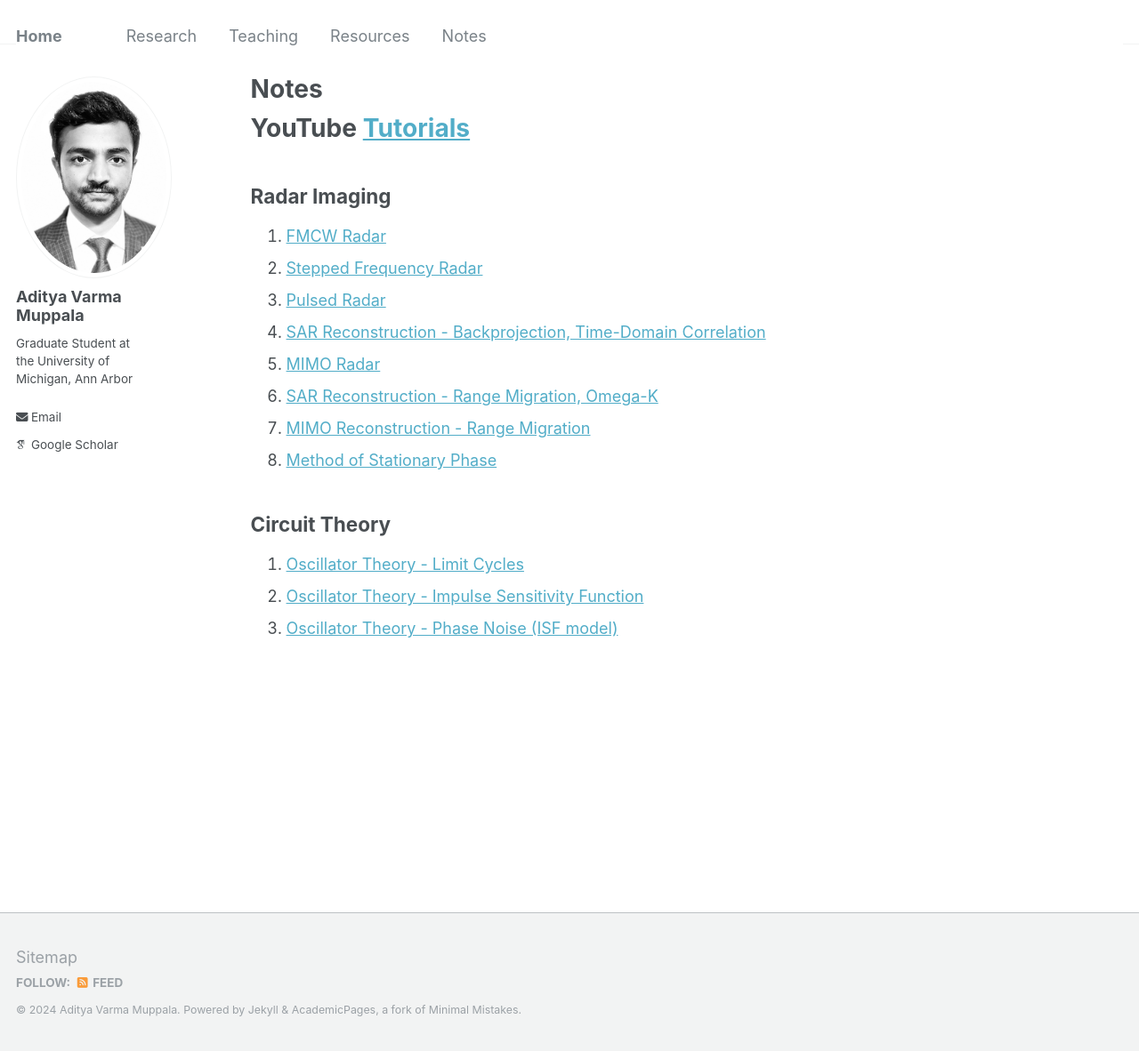
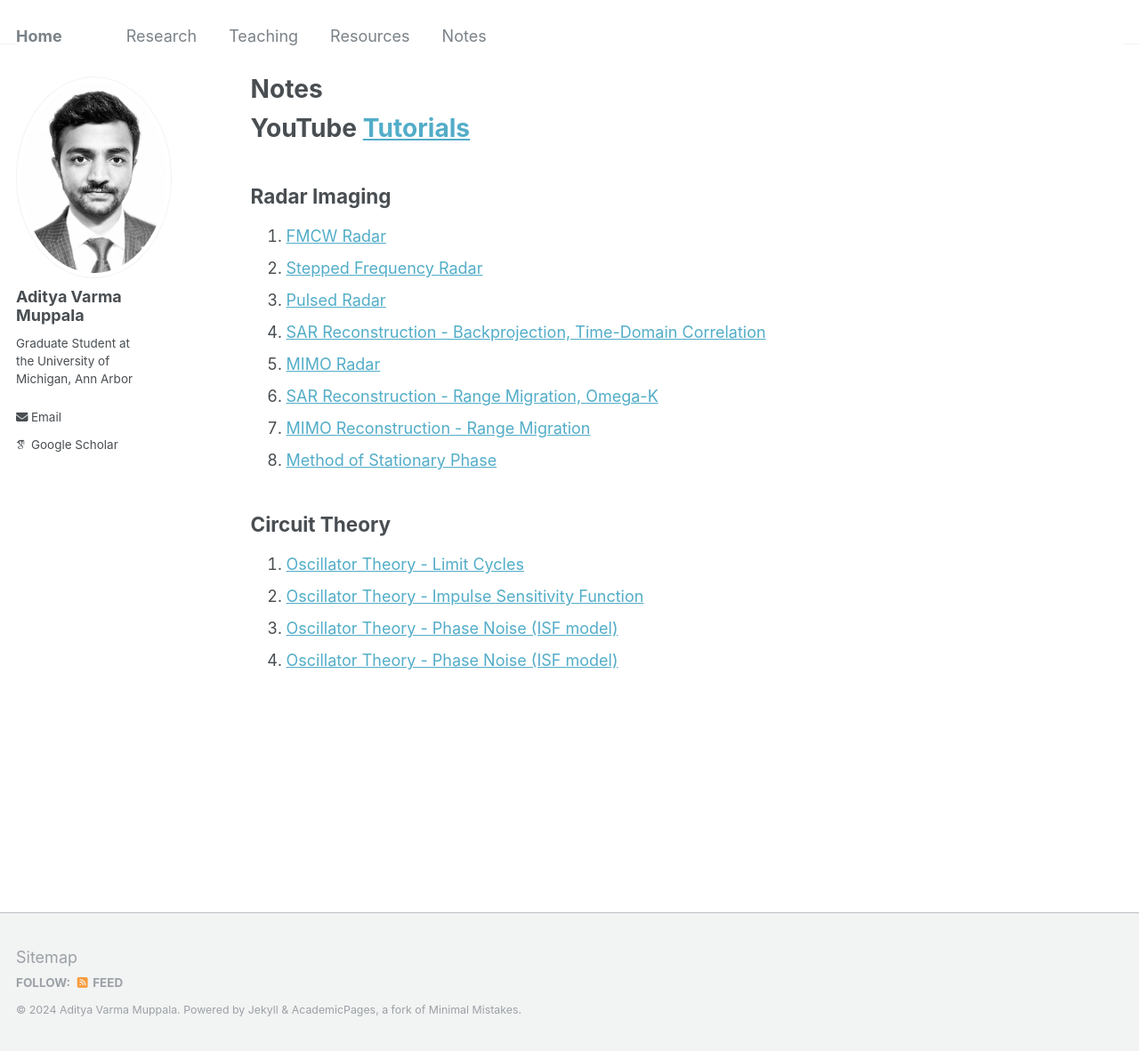
Before and after one commit to AdityaMuppala/adityamuppala.github.io, a Jekyll site: the page built from _pages/notes.md, in a window 1280 px wide and 1182 px high. Shown: the whole window at 89% size. Built offline with Jekyll 4.4.1, drawn with Linux system fonts in a browser that asks for light colours; some web fonts are replaced.

Commit message:
Update notes.md

```diff
--- a/_pages/notes.md
+++ b/_pages/notes.md
@@ -22,3 +22,4 @@ author_profile: true
 1. [Oscillator Theory - Limit Cycles](https://adityamuppala.github.io/assets/YouTube_Notes/MMIC_Limit_Cycles.pdf)
 2. [Oscillator Theory - Impulse Sensitivity Function](https://adityamuppala.github.io/assets/YouTube_Notes/Oscillators_ISF_model.pdf)
 3. [Oscillator Theory - Phase Noise (ISF model)](https://adityamuppala.github.io/assets/YouTube_Notes/Phase_Noise_ISF_Model.pdf)
+4. [Oscillator Theory - Phase Noise (ISF model)](https://adityamuppala.github.io/assets/YouTube_Notes/Cross_Coupled_Theory.pdf)
```
